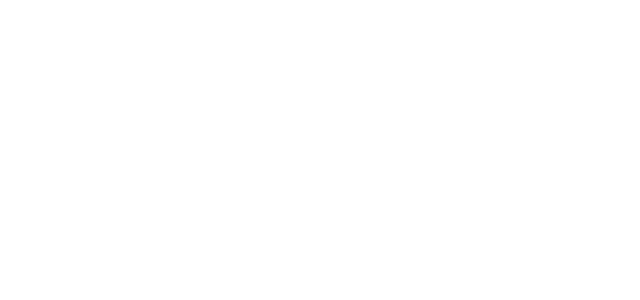
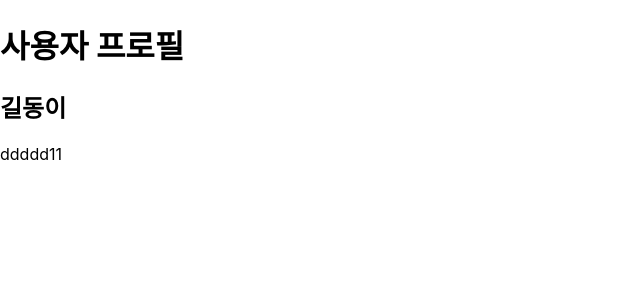
Before and after one commit to RATSENO/router-tutorial, a React (Create React App) app: page /profile/gildong in a window 1280 px wide. Before the commit this address had no page. Shown: the top 300 px of the page, without its empty margins (0-640 px from the left). Built offline with nearby package versions, Linux system fonts and the light colour scheme.

Commit message:
쿼리스트링 - useLocation()

```diff
--- a/src/App.js
+++ b/src/App.js
@@ -1,12 +1,14 @@
 import Home from "./pages/Home";
 import About from "./pages/About";
 import { Route, Routes} from 'react-router-dom';
+import Profile from "./pages/profile";
 
 function App() {
   return (
     <Routes>
       <Route path="/" element={<Home></Home>}></Route>
       <Route path="/about" element={<About></About>}></Route>
+      <Route path="/profile/:username" element={<Profile></Profile>}></Route>
     </Routes>
   );
 }
--- a/src/pages/About.js
+++ b/src/pages/About.js
@@ -1,8 +1,13 @@
+import {useLocation} from 'react-router-dom'
+
 const About = () =>{
+    const location = useLocation();
+
     return (
         <div>
             <h1>소개</h1>
             <p>리액트</p>
+            <p>쿼리 스트링 : {location.search}</p>
         </div>
     )
 };
--- a/src/pages/Home.js
+++ b/src/pages/Home.js
@@ -5,7 +5,20 @@ const Home = () => {
         <div>
             <h1>홈</h1>
             <p>최초</p>
-            <Link to="/about">소개</Link>
+            <ul>
+                <li>
+                    <Link to="/about">소개</Link>
+                </li>
+                <li>
+                    <Link to="/profile/velopert">velopert 프로필</Link>
+                </li>
+                <li>
+                    <Link to="/profile/gildong">gildong 프로필</Link>
+                </li>
+                <li>
+                    <Link to="/profile/void">존재하지 않음</Link>
+                </li>
+            </ul>
         </div>
     );
 };
--- /dev/null
+++ b/src/pages/profile.js
@@ -0,0 +1,32 @@
+import {useParams} from 'react-router-dom'
+
+const data = {
+    velopert : {
+        name : '김민준',
+        description: 'ddddd'
+    },
+    gildong : {
+        name : '길동이',
+        description: 'ddddd11'
+    }
+};
+
+const Profile = () =>{
+    const params = useParams();
+    const profile = data[params.username];
+
+    return (
+        <div>
+            <h1>사용자 프로필</h1>
+            {profile ? (
+            <div>
+                <h2>{profile.name}</h2>
+                <p>{profile.description}</p>
+            </div>
+            ) : (
+            <p>존재하지 않는 프로필입니다.</p>)}
+        </div>
+    );
+};
+
+export default Profile;
```
